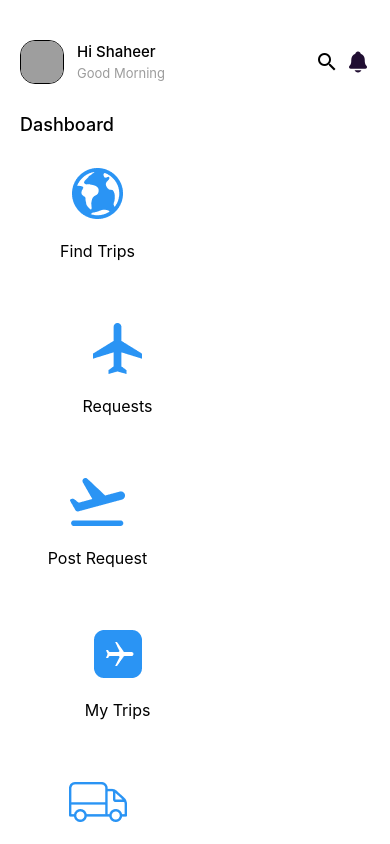
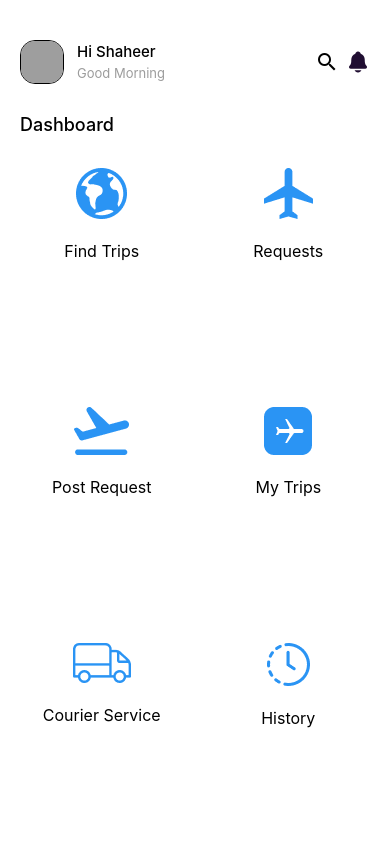
Before and after one commit to Abdullah-146/Rn_AppFront, a React Native app: screen / in a window 390 px wide. Shown: the top 844 px of the page. Built offline with nearby package versions, Linux system fonts and the light colour scheme; grey boxes are pictures that could not be loaded.

Commit message:
Suleman/Dashboard-Completed

```diff
--- a/Components/DashboardItem.js
+++ b/Components/DashboardItem.js
@@ -1,13 +1,18 @@
-import { Image, StyleSheet, Text, View } from 'react-native'
+import { Image, Pressable, StyleSheet } from 'react-native'
 import React from 'react'
 import MyText from './MyText'
 
 const DashboardItem = (props) => {
+
+  const handleClick = ()=>{
+    props.handleClick(props.text)
+  }
+
   return (
-    <View style={[styles.container,props.style]}>
+    <Pressable  onPress={handleClick} style={[styles.container,props.style]}>
         <Image resizeMethod='auto' source={props.image}  />
         <MyText style={{marginTop:20, fontWeight:"400",fontSize:16,lineHeight:24}}>{props.text}</MyText>
-    </View>
+    </Pressable>
   )
 }
 
--- a/Pages/Dashboard.js
+++ b/Pages/Dashboard.js
@@ -1,8 +1,8 @@
-import { FlatList, StyleSheet, Text, View } from 'react-native'
-import React, { useState } from 'react'
-import Header from '../Components/Header'
-import MyText from '../Components/MyText'
-import DashboardItem from '../Components/DashboardItem'
+import { FlatList, ScrollView, StyleSheet, Text, View } from "react-native";
+import React, { useState } from "react";
+import Header from "../Components/Header";
+import MyText from "../Components/MyText";
+import DashboardItem from "../Components/DashboardItem";
 // import Globe from '../assets/images/Globe.png'
 // import BoxedPlane from '../assets/images/BoxedPlane.png'
 // import HalfPlane from '../assets/images/HalfPlane.png'
@@ -11,45 +11,80 @@ import DashboardItem from '../Components/DashboardItem'
 // import Truck from '../assets/images/Truck.png'
 
 const Dashboard = () => {
-    const [person, setPerson] = useState({
-        image:"https://img.freepik.com/premium-photo/young-handsome-man-with-beard-isolated-keeping-arms-crossed-frontal-position_1368-132662.jpg?w=2000",
-        name:"Shaheer"
-    })
+  const [person, setPerson] = useState({
+    image:
+      "https://img.freepik.com/premium-photo/young-handsome-man-with-beard-isolated-keeping-arms-crossed-frontal-position_1368-132662.jpg?w=2000",
+    name: "Shaheer",
+  });
 
-    const menu = [
-        {image:require('../assets/images/Globe.png'), text:"Find Trips"},
-        {image:require('../assets/images/Plane.png'), text:"Requests"},
-        {image:require('../assets/images/HalfPlane.png'), text:"Post Request"},
-        {image:require('../assets/images/BoxedPlane.png'), text:"My Trips"},
-        {image:require('../assets/images/Truck.png'), text:"Courier Service"},
-        {image:require('../assets/images/History.png'), text:"History"},
-    ]
+  const menu = [
+    { image: require("../assets/images/Globe.png"), text: "Find Trips" },
+    { image: require("../assets/images/Plane.png"), text: "Requests" },
+    { image: require("../assets/images/HalfPlane.png"), text: "Post Request" },
+    { image: require("../assets/images/BoxedPlane.png"), text: "My Trips" },
+    { image: require("../assets/images/Truck.png"), text: "Courier Service" },
+    { image: require("../assets/images/History.png"), text: "History" },
+  ];
+
+  const menuClick = (option)=>{
+    alert("Choosed option "+option);
+  }
+
   return (
     <View style={styles.container}>
+      <Header
+        style={{ marginHorizontal: 20 }}
+        image={person.image}
+        name={person.name}
+        greeting={"Good Morning"}
+      />
 
-      <Header style={{marginHorizontal:20}} image={person.image} name={person.name} greeting={"Good Morning"}  />
+      <MyText
+        style={{
+          fontWeight: "500",
+          fontSize: 18,
+          lineHeight: 27,
+          marginHorizontal: 20,
+          marginTop: 27,
+        }}
+      >
+        Dashboard
+      </MyText>
 
-        <MyText style={{fontWeight:"500",fontSize:18,lineHeight:27, marginHorizontal:20, marginTop:27}}>Dashboard</MyText>
+        <View
+          style={{
+            flex: 1,
+            flexDirection: "row",
+            flexWrap: "wrap",
+            justifyContent:"center",
+          }}
+        >
+          {menu.map(({ image, text }, index) => (
+            <DashboardItem
+              key={text}
+              style={{
+                marginVertical: 10,
+                width: "45%",
+                minWidth: "45%",
+                maxWidth: "45%",
+                marginRight:index%2===0?11:0
 
-        <View style={{flex:1,flexDirection:"row",flexWrap:"wrap"}}>
-            <FlatList
-            data={menu}
-            keyExtractor={(item,index)=>item.text}
-            renderItem={({item,index})=>
-            <DashboardItem style={{marginLeft:index%2!==0 ? 20 : 0 ,marginRight:index%2===0 ? 20 : 0 ,marginVertical:10 ,width:"50%"}} image={item.image} text={item.text} />
-        }
+            }}
+              handleClick={menuClick}
+              image={image}
+              text={text}
             />
+          ))}
         </View>
+    </View>
+  );
+};
 
-    </View>
-  )
-}
-
-export default Dashboard
+export default Dashboard;
 
 const styles = StyleSheet.create({
-    container:{
-        flex:1,
-        paddingTop:40
-    }
-})
+  container: {
+    flex: 1,
+    paddingTop: 40,
+  },
+});
```
